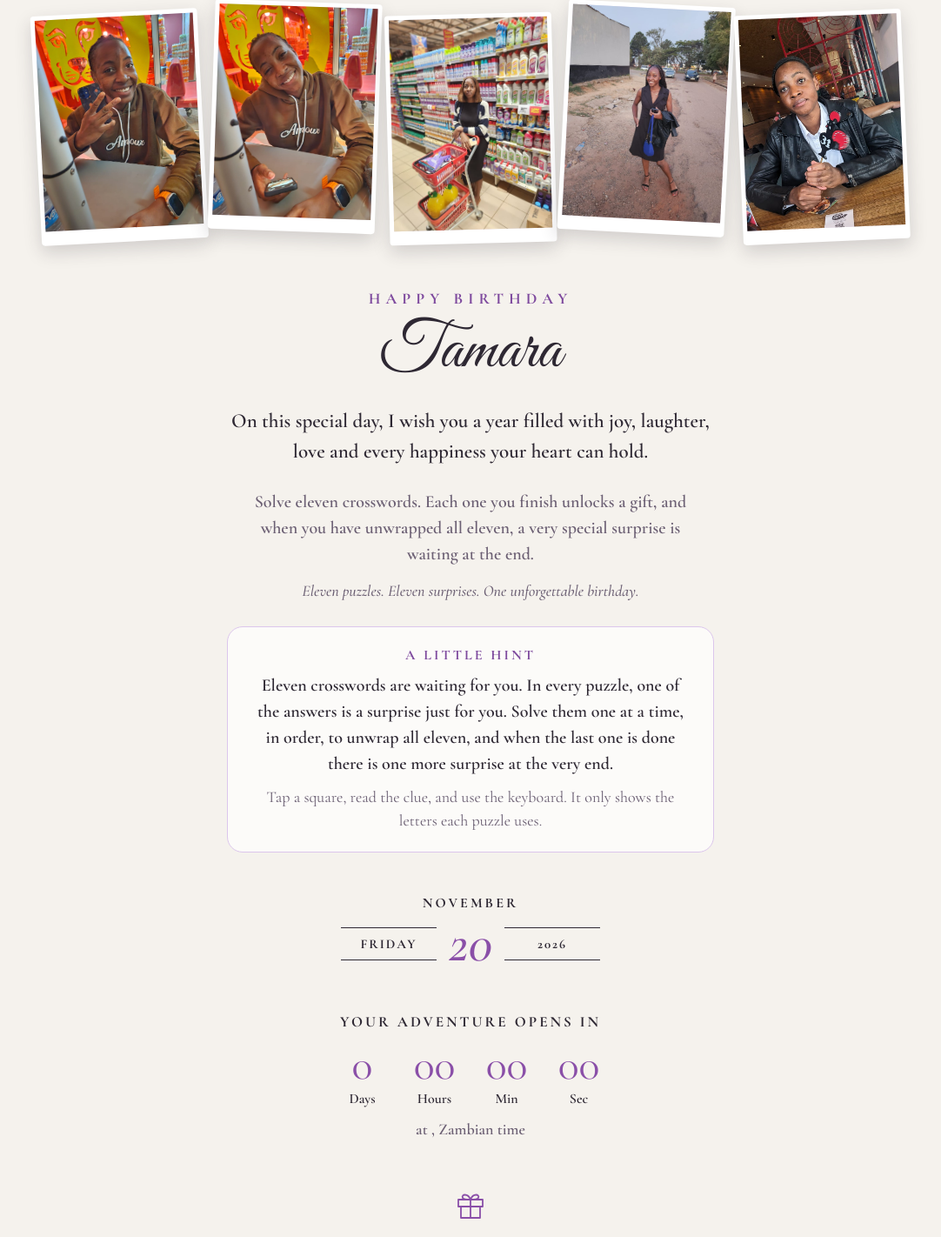
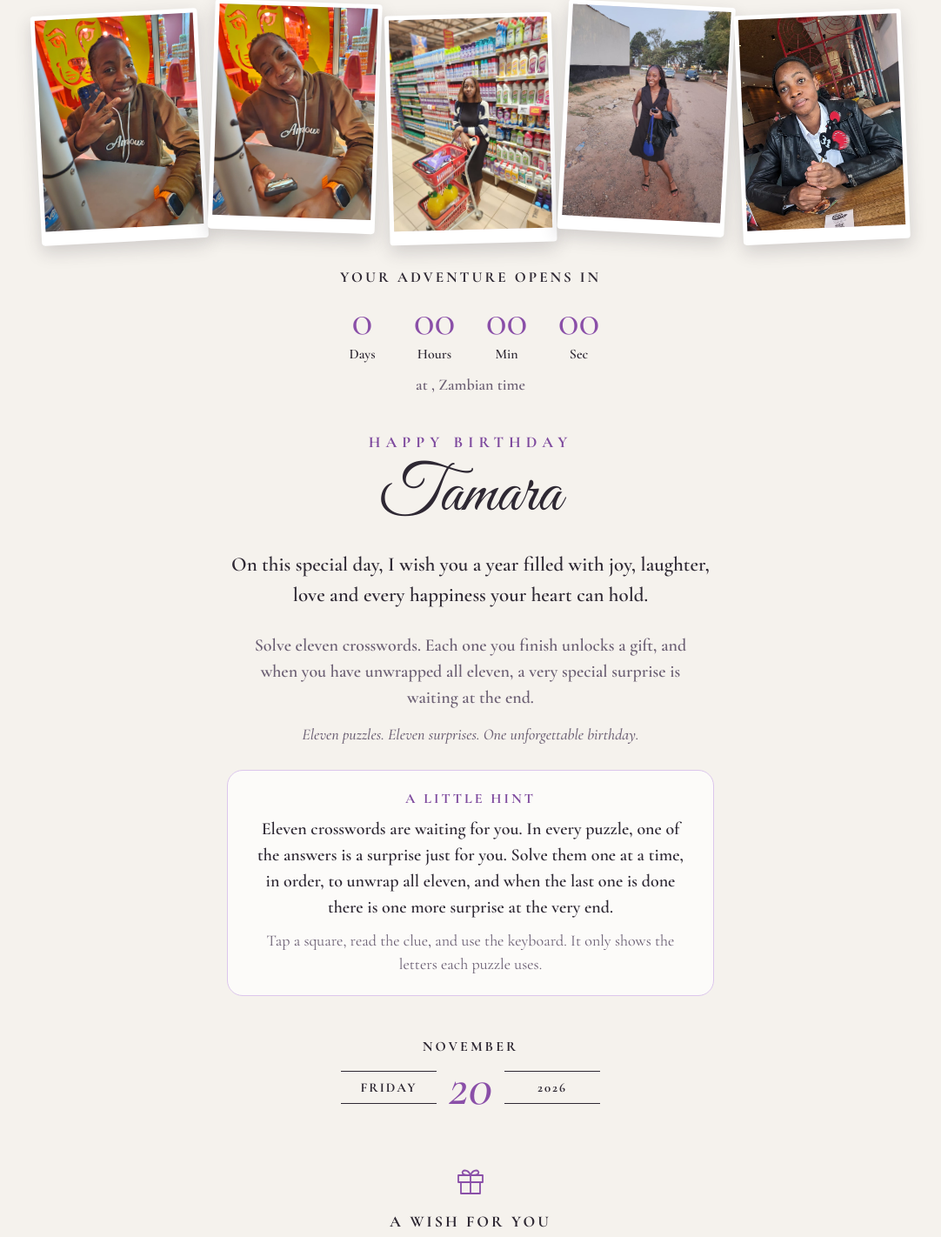
Before and after one commit to KasubaR/tami, a Laravel app: template resources/views/welcome.blade.php in a window 1280 px wide. Shown: the part 28-1450 px from the top of the page at 87% size, without its empty margins (99-1181 px from the left). Run offline with Laravel 12, Linux system fonts and the light colour scheme; the template is opened without the code that fills it, so the values that code supplies are empty.

Commit message:
Show the countdown directly below the photos
Co-Authored-By: Claude Sonnet 5.5 <noreply@anthropic.com>

```diff
--- a/resources/views/welcome.blade.php
+++ b/resources/views/welcome.blade.php
@@ -66,7 +66,15 @@ body{margin:0;background:#F5F2ED}
     </div>
 @endif
 
-<div style="margin-top:32px;font-size:18px;font-weight:700;letter-spacing:6px;color:#7E4A9E">HAPPY BIRTHDAY</div>
+<div style="margin-top:8px;font-size:17px;font-weight:700;letter-spacing:3px">YOUR ADVENTURE OPENS IN</div>
+<div id="countdown" data-target="{{ $opensTarget }}" data-open="{{ $isOpen ? 1 : 0 }}" style="margin-top:14px;display:grid;grid-template-columns:repeat(4,minmax(0,1fr));gap:4px;width:100%;max-width:360px;padding:0 16px;box-sizing:border-box">
+    @foreach (['days' => 'Days', 'hours' => 'Hours', 'minutes' => 'Min', 'seconds' => 'Sec'] as $key => $label)
+        <div style="display:flex;flex-direction:column;gap:4px"><span data-unit="{{ $key }}" style="font-size:50px;line-height:1;color:#8A4FA8">0</span><span style="font-size:16px;font-weight:600">{{ $label }}</span></div>
+    @endforeach
+</div>
+<p style="margin:14px 28px 0;font-size:18px;font-weight:600;color:#6B5F73">{{ $opensLabel }}, Zambian time</p>
+
+<div style="margin-top:44px;font-size:18px;font-weight:700;letter-spacing:6px;color:#7E4A9E">HAPPY BIRTHDAY</div>
 <h1 class="script" style="margin:8px 0 0;font-size:76px;font-weight:400">{{ $name }}</h1>
 <p style="margin:22px 28px 0;max-width:560px;font-size:23px;line-height:1.5;font-weight:600">On this special day, I wish you a year filled with joy, laughter, love and every happiness your heart can hold.</p>
 
@@ -88,13 +96,7 @@ body{margin:0;background:#F5F2ED}
     <span style="width:110px;padding:9px 0;border-top:1px solid #2E2833;border-bottom:1px solid #2E2833;font-size:15px;font-weight:700;letter-spacing:2px">{{ $birthday->format('Y') }}</span>
 </div>
 
-<div style="margin-top:48px;font-size:17px;font-weight:700;letter-spacing:3px">YOUR ADVENTURE OPENS IN</div>
-<div id="countdown" data-target="{{ $opensTarget }}" data-open="{{ $isOpen ? 1 : 0 }}" style="margin-top:14px;display:grid;grid-template-columns:repeat(4,minmax(0,1fr));gap:4px;width:100%;max-width:360px;padding:0 16px;box-sizing:border-box">
-    @foreach (['days' => 'Days', 'hours' => 'Hours', 'minutes' => 'Min', 'seconds' => 'Sec'] as $key => $label)
-        <div style="display:flex;flex-direction:column;gap:4px"><span data-unit="{{ $key }}" style="font-size:50px;line-height:1;color:#8A4FA8">0</span><span style="font-size:16px;font-weight:600">{{ $label }}</span></div>
-    @endforeach
-</div>
-<p style="margin:14px 28px 0;font-size:18px;font-weight:600;color:#6B5F73">{{ $opensLabel }}, Zambian time</p>
+
 
 <svg aria-hidden="true" width="40" height="40" viewBox="0 0 40 40" fill="none" stroke="#8A4FA8" stroke-width="1.8" stroke-linejoin="round" style="margin-top:56px"><path d="M6 14h28v8H6zM9 22h22v13H9zM20 14v21M20 14c-3-8-11-6-9-2 1 2 5 2 9 2zM20 14c3-8 11-6 9-2-1 2-5 2-9 2z"/></svg>
 <h2 style="margin:16px 0 0;font-size:18px;font-weight:700;letter-spacing:3px">A WISH FOR YOU</h2>
```
